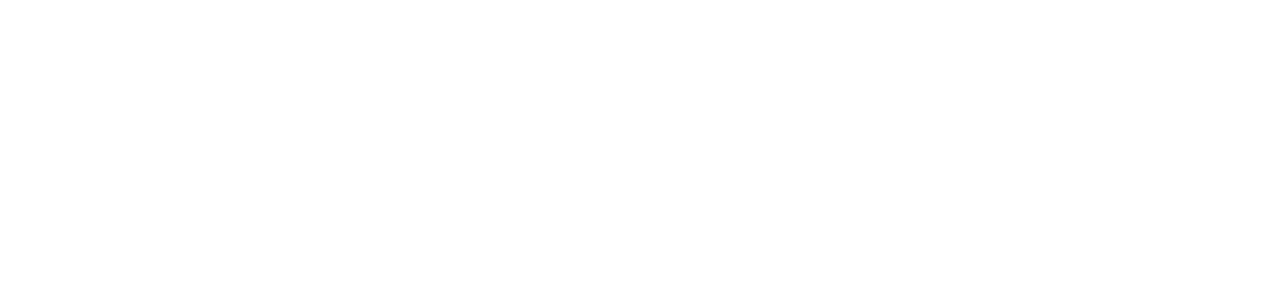
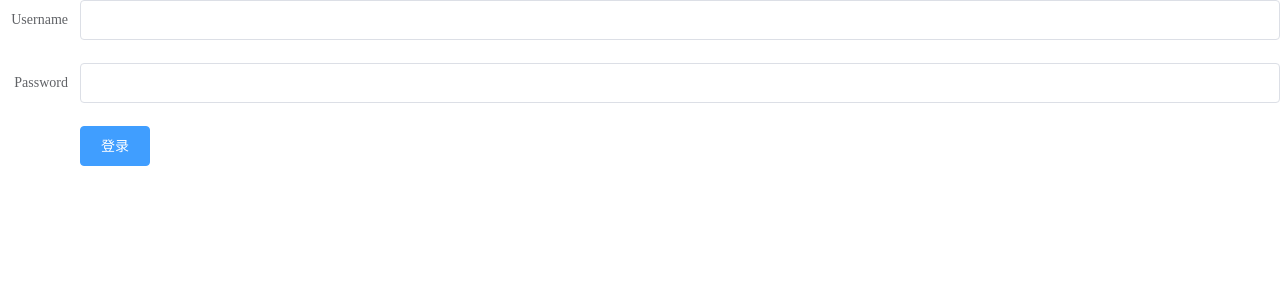
Before and after one commit to Iiuqingshan/mfa-cms, a Vue app: page /login in a window 1280 px wide. Shown: the top 300 px of the page. Built offline with nearby package versions, Linux system fonts and the light colour scheme.

Commit message:
feat:  logiin page

```diff
--- a/src/router/index.js
+++ b/src/router/index.js
@@ -13,6 +13,7 @@
 import WaterRefills from "@/views/water-refill/index.vue";
 import Zones from "@/views/zone/index.vue";
 import Services from "@/views/service-category/index.vue";
+import Login from '@/views/login/index.vue'
 
 Vue.use(VueRouter);
 
@@ -20,6 +21,10 @@
     {
         path: '/',
         redirect: '/parks'
+    },
+    {
+        path: '/login',
+        component: Login
     },
     {
         path: '/',
--- a/src/views/layout/index.vue
+++ b/src/views/layout/index.vue
@@ -1,8 +1,10 @@
 <template>
   <el-container>
-    <NavMenu />
+    <Menu />
     <el-container>
-      <el-header>Header</el-header>
+      <el-header>
+        <el-button type="primary" @click="goLogin">退出</el-button>
+      </el-header>
       <el-main>
         <router-view></router-view>
       </el-main>
@@ -11,14 +13,19 @@
 </template>
 
 <script>
-import NavMenu from './navMenu.vue'
+import Menu from './menu.vue'
 export default {
   name: 'AppLayout',
   components: {
-    NavMenu
+    Menu
   },
   data() {
     return {
+    }
+  },
+  methods: {
+    goLogin() {
+      this.$router.push('/login')
     }
   }
 }
@@ -36,7 +43,7 @@
 
 .el-header {
   background-color: #B3C0D1;
-  text-align: center;
+  text-align: right;
   line-height: 60px;
 }
 
--- /dev/null
+++ b/src/views/login/index.vue
@@ -0,0 +1,33 @@
+<template>
+    <el-form ref="form" :model="form" label-width="80px">
+        <el-form-item label="Username">
+            <el-input v-model="form.username"></el-input>
+        </el-form-item>
+        <el-form-item label="Password">
+            <el-input type="password" v-model="form.password"></el-input>
+        </el-form-item>
+        <el-form-item>
+            <el-button type="primary" @click="onSubmit">登录</el-button>
+        </el-form-item>
+    </el-form>
+</template>
+
+<script>
+export default {
+    data() {
+        return {
+            form: {
+                username: '',
+                password: ''
+            }
+        }
+    },
+    methods: {
+        onSubmit() {
+            this.$router.push('/')
+        }
+    }
+}
+</script>
+
+<style></style>
```
Also changed, not shown: src/views/layout/menu.vue (renamed from src/views/layout/navMenu.vue).
